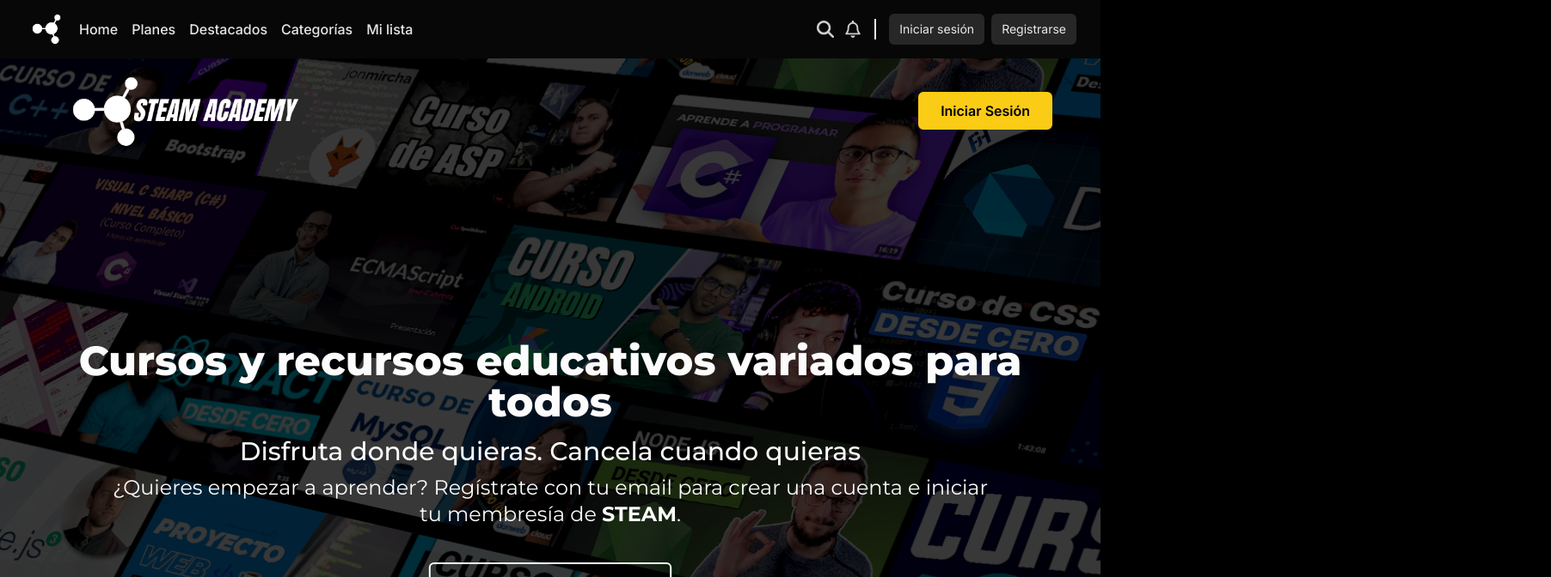
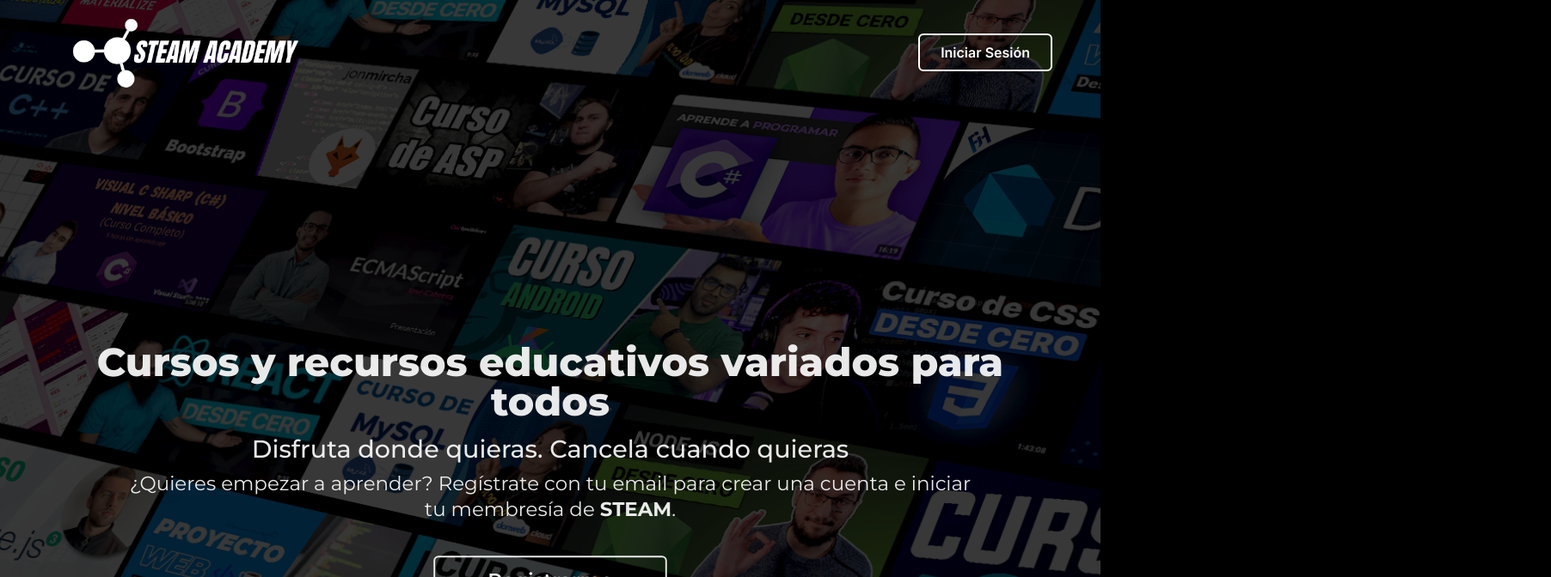
Before and after one commit to coachdesarrollo/steam-platform, a React (Vite) app in the folder frontend/: page / in a window 1280 px wide. Shown: the top 672 px of the page at 86% size, 1804 px wide, since content can reach past the window. Built offline with nearby package versions, Linux system fonts and the light colour scheme.

Commit message:
Corrigiendo responsividad del navbar

```diff
--- a/frontend/src/common/components/navbar/navbar.tsx
+++ b/frontend/src/common/components/navbar/navbar.tsx
@@ -12,7 +12,7 @@
                 <div className="hidden w-full md:block md:w-auto" id="navbar-multi-level">
                     <ul className="flex flex-col font-medium p-4 md:p-0 mt-4 border rounded-lg md:space-x-4 rtl:space-x-reverse md:flex-row md:mt-0 md:border-0 max-lg:text-sm">
                         <li>
-                        <a href="#" className="block py-2 px-3 text-white/90  md:bg-transparent md:p-0 hover:text-white hover:font-bold focus:border-b-2" aria-current="page">Home</a>
+                        <a href="#" className="block py-2 px-3 text-white/90  md:bg-transparent md:p-0 hover:text-white hover:font-bold focus:border-b-2" aria-current="page">Inicio</a>
                         </li>
                         <li>
                         <a href="#" className="block py-2 px-3 text-white/90  md:bg-transparent md:p-0 hover:text-white hover:font-bold focus:border-b-2" aria-current="page">Planes</a>
@@ -32,15 +32,21 @@
             </section>
             {/* botones del lado derecho */}
             <section className="col-span-4 w-auto max-md:hidden flex items-center justify-end px-6 max-xl:px-9 max-lg:px-4">
-              <div className=" p-1 grid grid-flow-col justify-end gap-3">
-                <SearchIcon className="w-5 h-5 text-white/80" />
-                <BellIcon className="w-5 h-5 text-white/80" />
+              <div className=" p-1 grid grid-flow-col justify-end gap-4">
+                <button>
+                  <SearchIcon className="w-5 h-5 text-white/80 hover:text-white" />
+                </button>
+                <button>
+                  <BellIcon className="w-5 h-5 text-white/80 hover:text-white" />
+                </button>
+
+
               </div>
-              <hr className="bg-white/90 border w-6 rotate-90"/>
+              <hr className="bg-white/90 border w-6 rotate-90 max-lg:mr-1"/>
 
               <div className="p-1 grid grid-flow-col justify-end gap-2 max-lg:gap-1">
-                <button className="bg-[#272727] w-fit text-sm max-lg:text-xs h-9 text-white/90 px-3 py-1 rounded-md">Iniciar sesión</button>
-                <button className="bg-[#272727] w-fit text-sm max-lg:text-xs h-9 text-white/90 px-3 py-1 rounded-md">Registrarse</button>
+                <button className="font-bold bg-white/90 w-fit text-sm max-lg:text-xs h-8 text-black px-3 py-1 rounded-md hover:bg-white hover:text-black/90" >Iniciar Sesión</button>
+                <button className="font-bold bg-transparent border border-white/90 w-fit text-sm max-lg:text-xs h-8 text-white/90 px-3 py-1 rounded-md hover:bg-white/90 hover:text-black" >Registrarse</button>
               </div>
 
             </section>
--- a/frontend/src/pages/components/header/index.tsx
+++ b/frontend/src/pages/components/header/index.tsx
@@ -1,6 +1,6 @@
 import { Hero } from "./hero";
 import { LandNavBar } from "./landnavbar";
-import { NavBar } from "../../../common/components/navbar/navbar"
+// import { NavBar } from "../../../common/components/navbar/navbar"
 
 export function Header() {
   return (
@@ -8,7 +8,7 @@
       className={`relative h-screen animate-scale border-b-4 border-y-zinc-800 bg-black/70 bg-banner-hero bg-cover bg-center bg-no-repeat bg-blend-multiply [animation-range:exit] [animation-timeline:view()]`}
     >
       <header className="relative z-10 flex h-full flex-col justify-between">
-         <NavBar/>
+        {/* <NavBar/>  */}
         <LandNavBar />
         <Hero />
       </header>
--- a/frontend/src/pages/components/header/landnavbar.tsx
+++ b/frontend/src/pages/components/header/landnavbar.tsx
@@ -4,7 +4,7 @@
 import logoTiny from "/assets/light-logo.png";
 
 import { Button } from "@/common/components/buttons";
-import { ButtonSize, ButtonVariant } from "@/common/components/buttons/button";
+import { ButtonColor, ButtonSize, ButtonVariant } from "@/common/components/buttons/button";
 
 export function LandNavBar() {
   const navigate = useNavigate();
@@ -19,7 +19,8 @@
       </div>
       <Button
         size={ButtonSize.Small}
-        variant={ButtonVariant.Standard}
+        variant={ButtonVariant.Outline}
+        color={ButtonColor.Light}
         onClick={() => navigate({ to: "/login" })}
       >
         Iniciar Sesión
```
